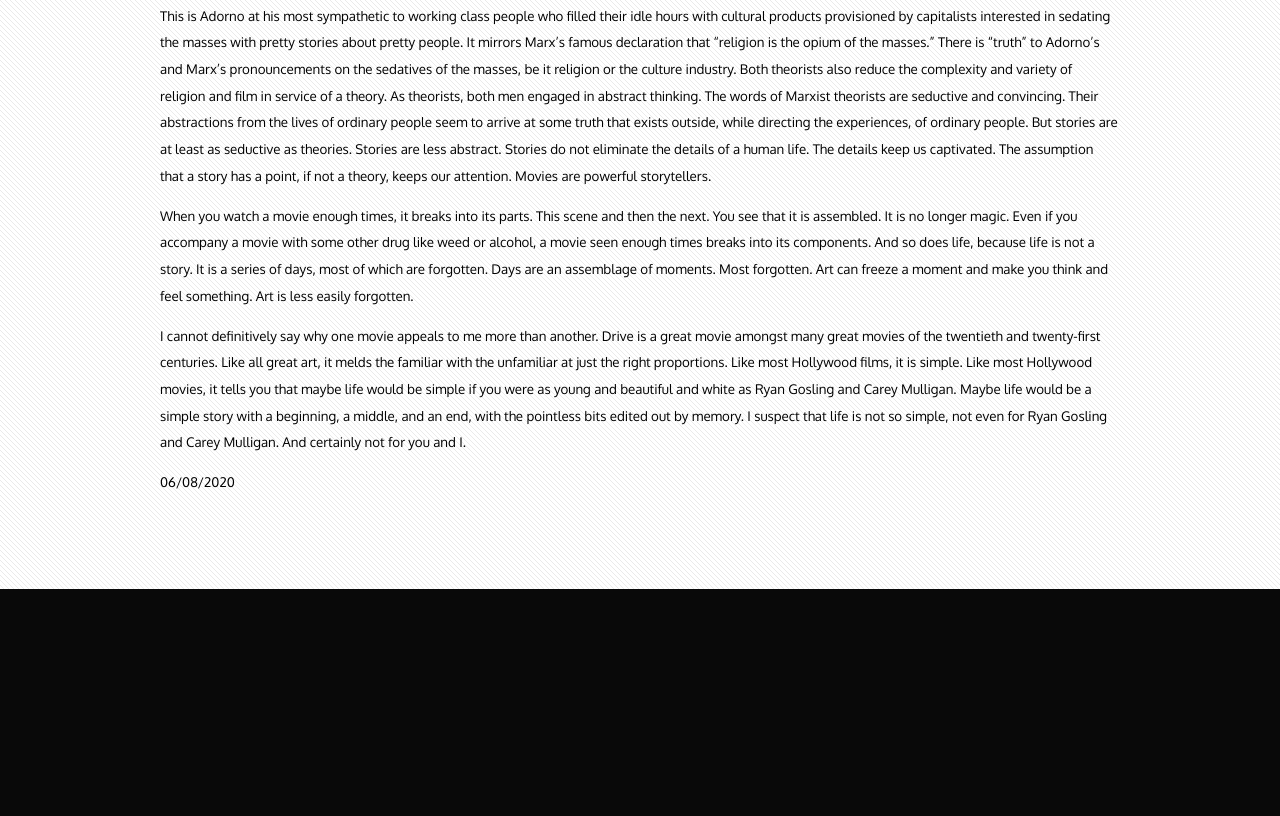
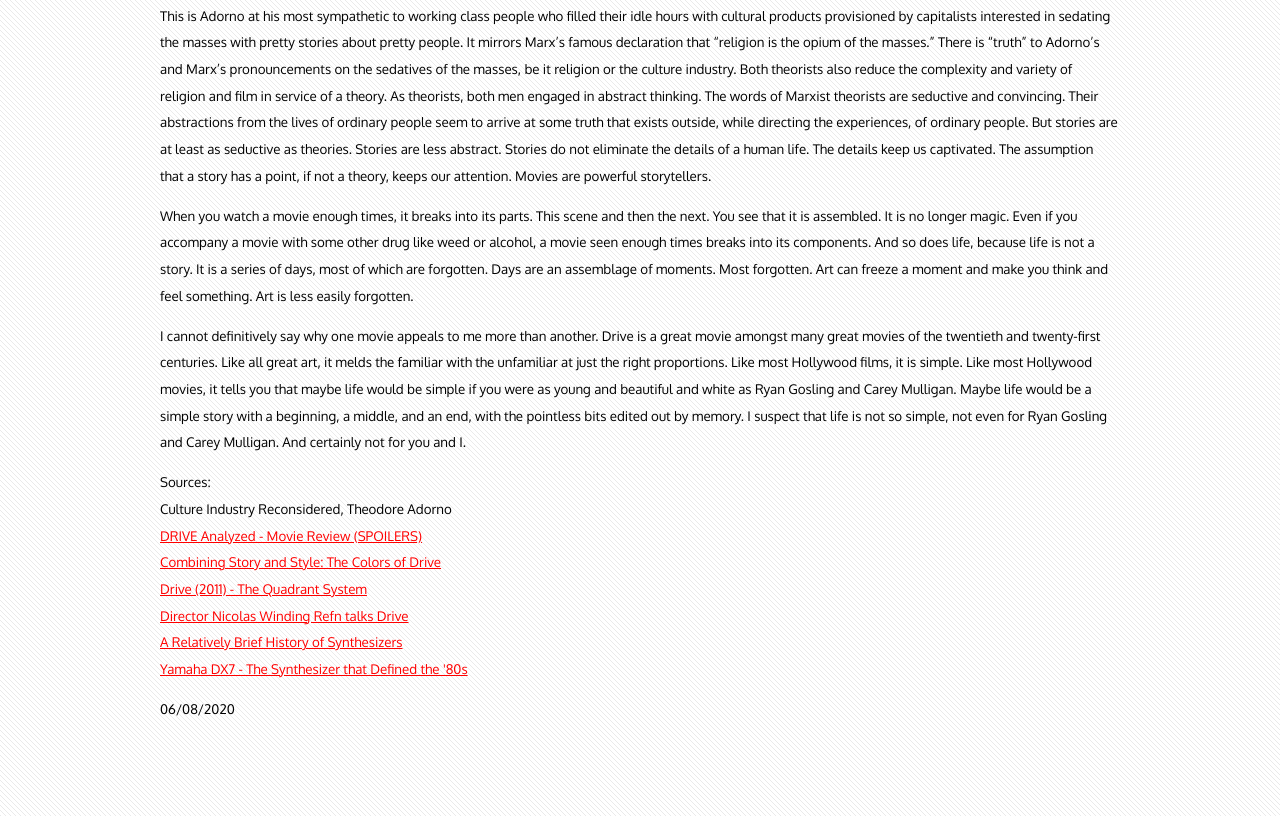
Before and after one commit to nkossally/boombusttv, a plain HTML site: page drive.html in a window 1280 px wide. Shown: the part 2539-3355 px from the top of the page. Before the commit the page ends 3128 px from the top, so only its background shows below. Drawn offline with nearby package versions, Linux system fonts and the light colour scheme.

Commit message:
Add sources

```diff
--- a/drive.html
+++ b/drive.html
@@ -101,6 +101,16 @@
 					</p>
 					<p>
 						I cannot definitively say why one movie appeals to me more than another. Drive is a great movie amongst many great movies of the twentieth and twenty-first centuries. Like all great art, it melds the familiar with the unfamiliar at just the right proportions. Like most Hollywood films, it is simple. Like most Hollywood movies, it tells you that maybe life would be simple if you were as young and beautiful and white as Ryan Gosling and Carey Mulligan. Maybe life would be a simple story with a beginning, a middle, and an end, with the pointless bits edited out by memory. I suspect that life is not so simple, not even for Ryan Gosling and Carey Mulligan. And certainly not for you and I.
+					</p>
+					<p>
+						Sources:
+					<br> Culture Industry Reconsidered, Theodore Adorno
+					<br><a href="https://www.youtube.com/watch?v=fxYjFNh_aIA">DRIVE Analyzed - Movie Review (SPOILERS)</a>
+					<br><a href="https://www.youtube.com/watch?v=2c4Fvx3nh2g">Combining Story and Style: The Colors of Drive</a>
+					<br><a href="https://www.youtube.com/watch?v=wsI8UES59TM">Drive (2011) - The Quadrant System</a>
+					<br><a href="https://www.youtube.com/watch?v=qpgZS2fNxm8">Director Nicolas Winding Refn talks Drive</a>
+					<br><a href="https://www.youtube.com/watch?v=XLAKeK0M4WM">A Relatively Brief History of Synthesizers</a>
+					<br><a href="https://www.youtube.com/watch?v=Q1Ha0MMT0aA">Yamaha DX7 - The Synthesizer that Defined the '80s</a>
 					</p>
 					<p>
 						06/08/2020
```
